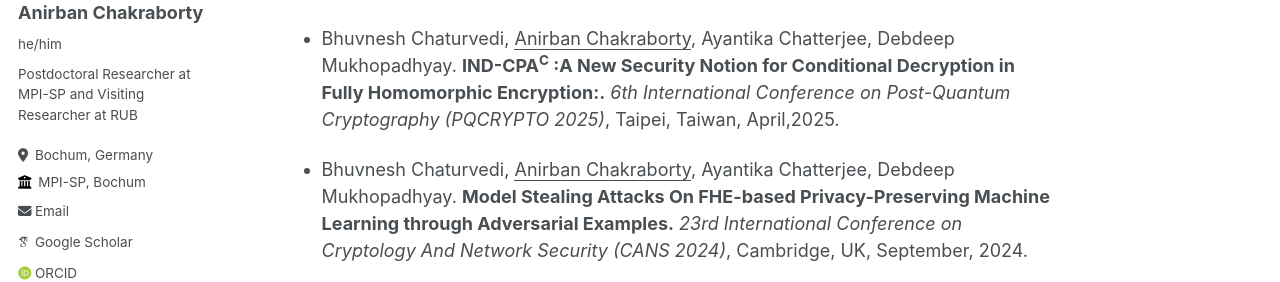
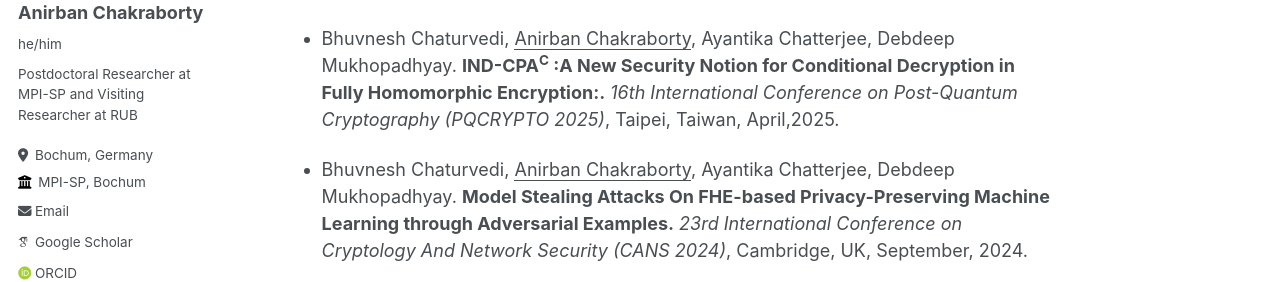
Before and after one commit to anirbanc3/anirbanc3.github.io, a Jekyll site: the page built from _pages/about.md, in a window 1280 px wide and 900 px high, scrolled down 1270 px. Shown: the part 178-460 px from the top of the window. Built offline with Jekyll 4.4.1, drawn with Linux system fonts in a browser that asks for light colours; some web fonts are replaced.

Commit message:
Update conference paper details in about.md

```diff
--- a/_pages/about.md
+++ b/_pages/about.md
@@ -52,7 +52,7 @@ February, 2026.
 
 - <u>Anirban Chakraborty</u>, Nimish Mishra, Sayandeep Saha, Sarani Bhattacharya, Debdeep Mukhopadhyay. **Systematic Evaluation of Randomized Cache Designs against Cache Occupancy.** _34th USENIX Security Symposium (USENIX Security 2025)_, Seattle, WA, USA, August 2025.
 
-- Bhuvnesh Chaturvedi, <u>Anirban Chakraborty</u>, Ayantika Chatterjee, Debdeep Mukhopadhyay. **IND-CPA<sup>C</sup> :A New Security Notion for Conditional Decryption in Fully Homomorphic Encryption:.** _6th
+- Bhuvnesh Chaturvedi, <u>Anirban Chakraborty</u>, Ayantika Chatterjee, Debdeep Mukhopadhyay. **IND-CPA<sup>C</sup> :A New Security Notion for Conditional Decryption in Fully Homomorphic Encryption:.** _16th
 International Conference on Post-Quantum Cryptography (PQCRYPTO 2025)_, Taipei, Taiwan, April,2025.
 
 - Bhuvnesh Chaturvedi, <u>Anirban Chakraborty</u>, Ayantika Chatterjee, Debdeep Mukhopadhyay. **Model Stealing Attacks On FHE-based Privacy-Preserving Machine Learning through Adversarial Examples.** _23rd International Conference on Cryptology And Network Security (CANS 2024)_, Cambridge, UK, September, 2024.
```
